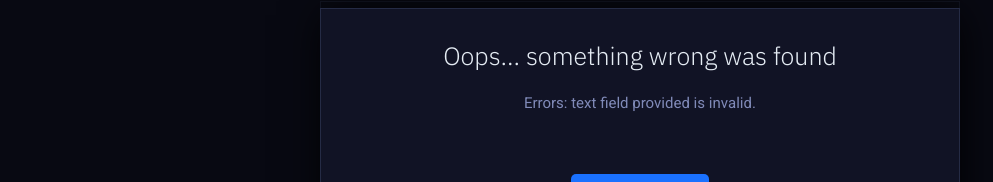
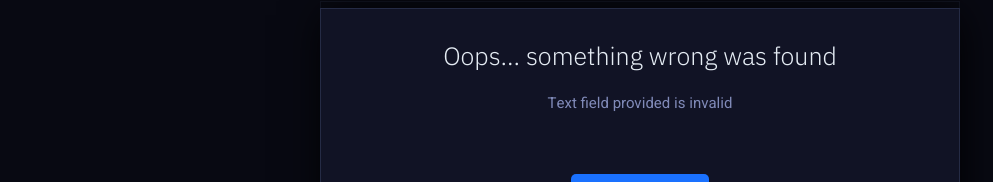
Before and after one commit to oGabrielSilva/sambl_rp, a Next.js app: page /contact in a window 1280 px wide. Both pictures are taken after typing "Sample", "name@example.com", "Sample", "Sample" into the empty fields and a click on the button "SEND". Shown: the part 280-462 px from the top of the page, without its empty margins (0-993 px from the left). Built offline with nearby package versions, Linux system fonts and the light colour scheme.

Commit message:
Alert children and email validation

```diff
--- a/src/components/Alert.tsx
+++ b/src/components/Alert.tsx
@@ -3,7 +3,7 @@ import { AlertProps } from '../types'
 import styles from '../styles/indicator.module.css'
 import css from '../styles/style'
 
-const Alert = ({ title, text, loading, confirm, close, noButtons }: AlertProps) => {
+const Alert = ({ title, children, loading, confirm, close, noButtons }: AlertProps) => {
   const [titleStyle, setTitleStyle] = useState<CSSProperties>({})
   const [screenSize, setScreenSize] = useState<CSSProperties>({})
 
@@ -28,7 +28,7 @@ const Alert = ({ title, text, loading, confirm, close, noButtons }: AlertProps)
           <h1 style={{ ...titleStyle }}>{title}</h1>
         </div>
         <div style={{ margin: 10 }}>
-          <p style={{ fontSize: 15 }}>{text}</p>
+          <p style={{ fontSize: 15 }}>{children}</p>
         </div>
         {loading && <div style={{ margin: '10px auto' }} className={styles.indicator} />}
         <div>
--- a/src/pages/contact.tsx
+++ b/src/pages/contact.tsx
@@ -18,28 +18,24 @@ const Contact = () => {
   const [alert, setAlert] = useState(false)
   const [loading, setLoading] = useState(false)
   const [title, setTitle] = useState('Wait a minute')
-  const [text, setText] = useState('')
-  const errors: string[] = []
+  const [errors, setErrors] = useState<string[]>([])
 
-  const verifyFields = () => {
-    if (!emailValidation(email)) errors.push('email provided is invalid')
-    if (!nameValidation(name)) errors.push('name provided is invalid')
-    if (!nameValidation(subject)) errors.push('subject provided is invalid')
-    if (!textareaValidation(message)) errors.push('text field provided is invalid')
+  const mistakeInTheFields = () => {
+    const err = []
+    if (!emailValidation(email)) err.push('Email provided is invalid')
+    if (!nameValidation(name)) err.push('Name provided is invalid')
+    if (!nameValidation(subject)) err.push('Subject provided is invalid')
+    if (!textareaValidation(message)) err.push('Text field provided is invalid')
+    if (err.length) setLoading(false)
+    setErrors(err)
+    return !!err.length
   }
 
   const handleSubmit = (): void => {
-    setLoading(true)
     setAlert(true)
     setTitle('Oops... something wrong was found')
-    errors.slice(0, errors.length)
-    verifyFields()
-    if (errors.length) {
-      setText(`Errors: ${errors.join('; ')}.`)
-      setLoading(false)
-      return
-    }
-    setText('')
+    if (mistakeInTheFields()) return
+    setLoading(true)
     setTitle('Please wait a moment')
   }
 
@@ -98,8 +94,15 @@ const Contact = () => {
           noButtons={loading}
           close={() => setAlert((v) => !v)}
           title={title}
-          text={text}
-        />
+        >
+          <div>
+            {errors.map((err) => (
+              <div key={err}>
+                <span>{err}</span>
+              </div>
+            ))}
+          </div>
+        </Alert>
       )}
       <Footer />
     </div>
--- a/src/types/index.ts
+++ b/src/types/index.ts
@@ -48,7 +48,7 @@ export interface InputProps {
 
 export interface AlertProps {
   title: string
-  text: string
+  children: JSX.Element
   confirm?: string
   close(): void
   loading?: boolean
--- a/src/utils/validation/email.ts
+++ b/src/utils/validation/email.ts
@@ -2,9 +2,8 @@ const emailValidation: (email: string) => boolean = (email) => {
   const fragment = email.split('')
   const dot = fragment.includes('.')
   const at = fragment.includes('@')
-  const minMax = fragment.length > 10
-  const prov = email.split('@')[1]?.split('.')[1]?.length > 1
-  return dot && at && minMax && prov
+  const minMax = fragment.length > 7
+  return Boolean(dot && at && minMax)
 }
 
 export default emailValidation
```
